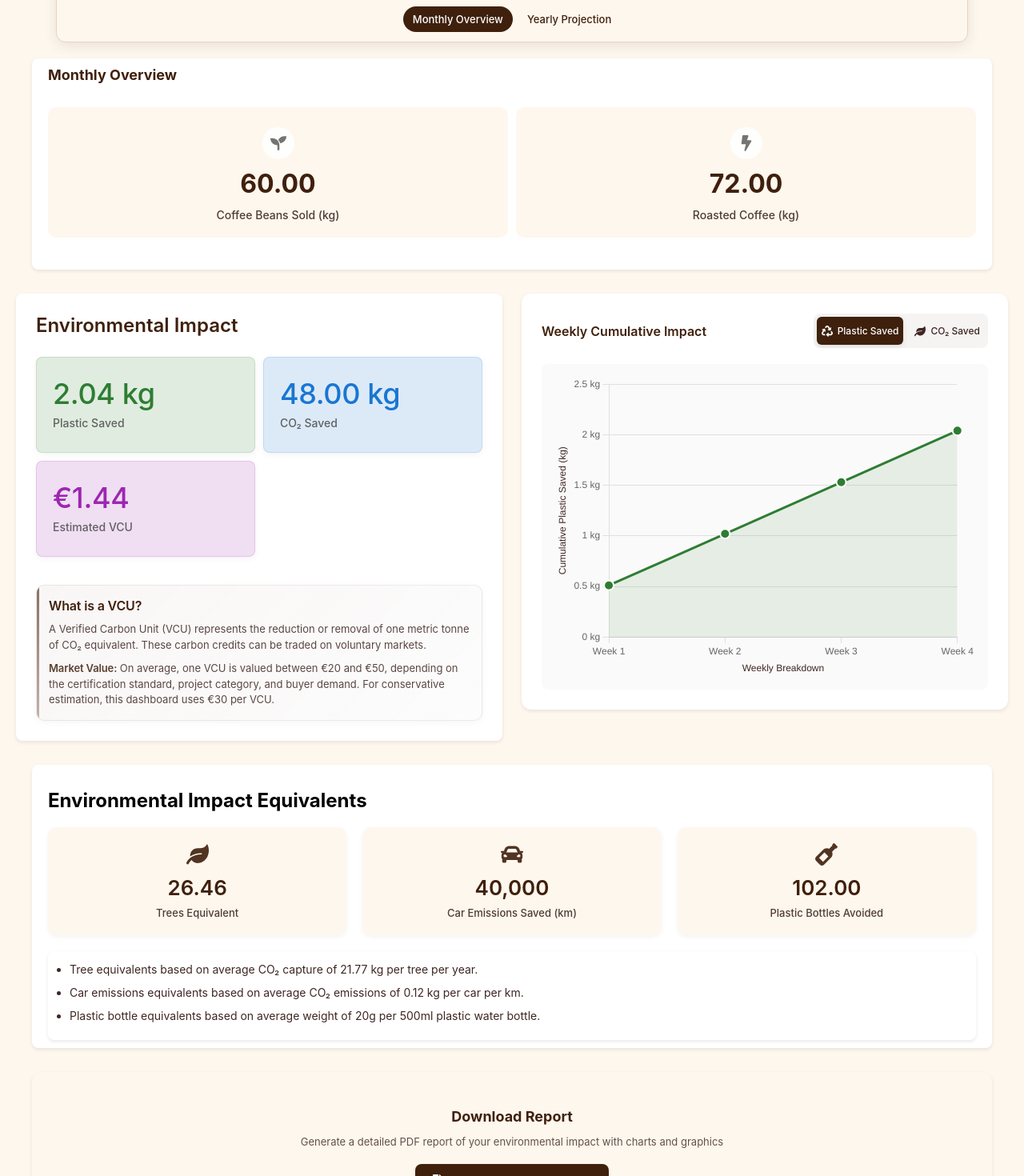
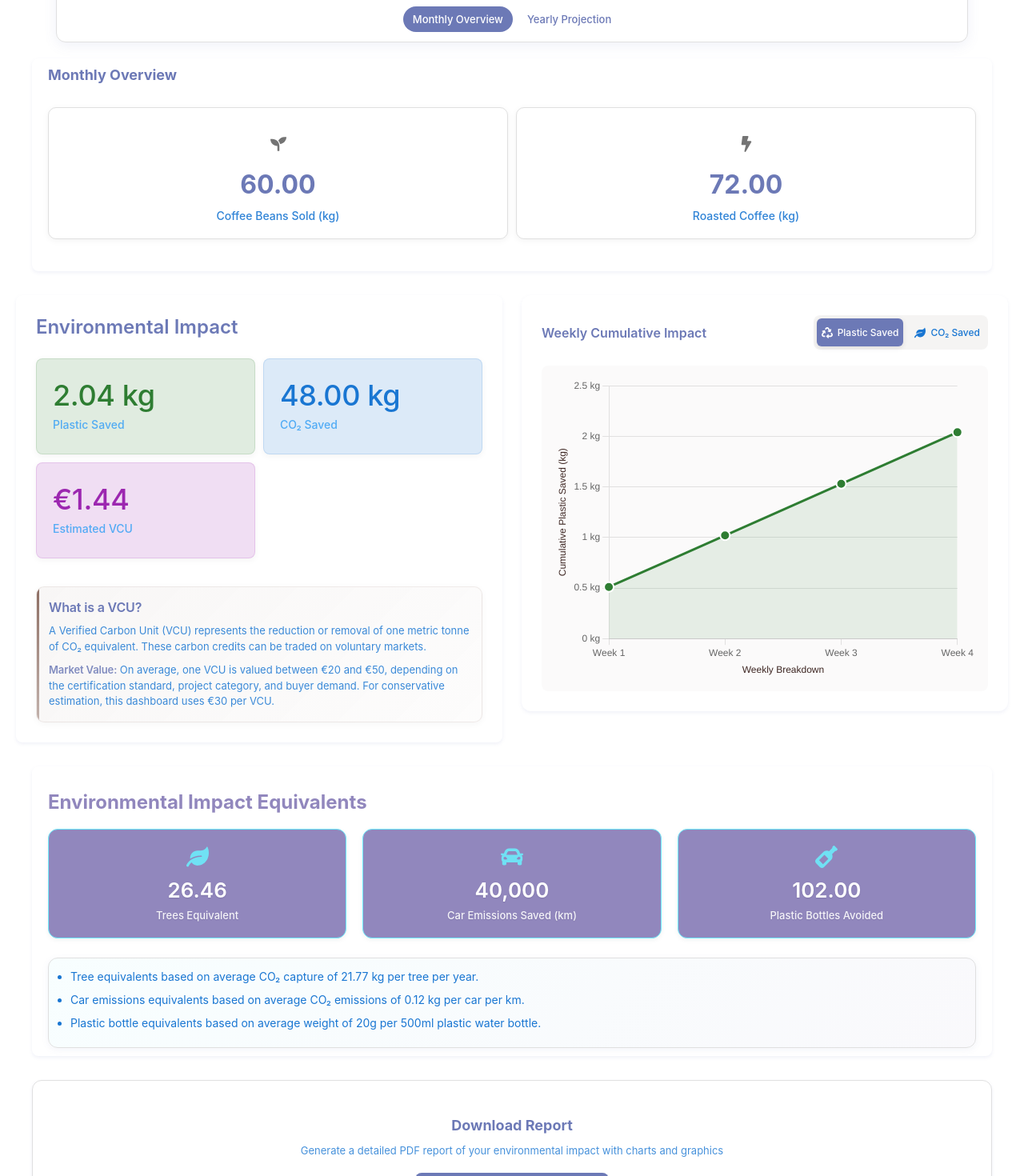
Before and after one commit to nicolasnardi404/simulator-olor, a React (Create React App) app: page / in a window 1280 px wide. Shown: the part 420-1890 px from the top of the page at 80% size. Built offline with nearby package versions, Linux system fonts and the light colour scheme; what @react-pdf/renderer would draw is missing.

Commit message:
change colors

```diff
--- a/src/styles/SustainabilityDashboard.css
+++ b/src/styles/SustainabilityDashboard.css
@@ -1,14 +1,15 @@
 :root {
-  /* Café Mundi Colors */
-  --primary-color: #3f200c;      /* Dark Brown */
-  --primary-hover: #5D4037;      /* Medium Brown */
-  --accent-color: #FEF7EE;       /* Cream */
-  --text-color: #3E2723;         /* Dark Brown */
-  --border-color: #BCAAA4;       /* Light Brown */
-  --background-light: #FEF7EE;   /* Cream */
-  --shadow-color: rgba(62, 39, 35, 0.1); /* Dark Brown with opacity */
-  --chart-green: #2E7D32;        /* Green for positive impact */
-  --chart-blue: #1976D2;         /* Blue for data visualization */
+  /* Improved Color Scheme */
+  --primary-color: #6c79b6;      /* Purple - Header/Footer */
+  --primary-hover: #6debfb;      /* Light Blue - Accent/hover */
+  --accent-color: #9187bd;       /* Light Purple - Cards/panels */
+  --text-color: #1976D2;         /* Light Blue for better readability */
+  --text-light: #42A5F5;         /* Lighter blue for secondary text */
+  --border-color: #E0E0E0;       /* Light gray for borders */
+  --background-light: #FFFFFF;   /* White background */
+  --shadow-color: rgba(108, 121, 182, 0.1); /* Purple with opacity */
+  --chart-green: #2E7D32;        /* Green for positive impact (keeping) */
+  --chart-blue: #1976D2;         /* Blue for data visualization (keeping) */
 }
 
 .dashboard {
@@ -25,7 +26,7 @@
 /* Header Styles */
 .dashboard-header {
   background-color: var(--primary-color);
-  color: var(--accent-color);
+  color: white;
   padding: 40px 0;
   margin-bottom: 30px;
   width: 100%;
@@ -44,6 +45,10 @@
   padding: 10px 20px;
 }
 
+.impact-equivalents h2{
+  color:var(--accent-color);
+}
+
 .header-content {
   text-align: center;
   margin-bottom: 0;
@@ -80,7 +85,7 @@
 .nav-link {
   background: none;
   border: none;
-  color: var(--accent-color);
+  color: white;
   text-decoration: none;
   padding: 10px 20px;
   border-radius: 8px;
@@ -156,7 +161,8 @@ section {
 }
 
 .metric-card {
-  background: var(--accent-color);
+  background: white;
+  border: 1px solid var(--border-color);
   padding: 20px;
   border-radius: 10px;
   display: flex;
@@ -164,6 +170,7 @@ section {
   transition: all 0.3s ease;
   position: relative;
   overflow: hidden;
+  box-shadow: 0 2px 8px rgba(0, 0, 0, 0.05);
 }
 
 .metric-card:hover {
@@ -293,12 +300,12 @@ section {
 
 .impact-card .label {
   font-size: 14px;
-  color: #4A4A4A;
+  color: var(--text-light);
   margin: 0;
   font-weight: 500;
   display: flex;
   align-items: center;
-  opacity: 0.85;
+  opacity: 0.9;
 }
 
 .impact-card.green .value { color: #2E7D32; }
@@ -385,11 +392,11 @@ section {
 }
 
 .calculator-panel {
-  background: #FEF7EE;
-  border: 1px solid #E8D5B7;
+  background: white;
+  border: 1px solid var(--border-color);
   border-radius: 12px;
   padding: 25px;
-  box-shadow: 0 4px 16px rgba(62, 39, 35, 0.1);
+  box-shadow: 0 4px 16px rgba(108, 121, 182, 0.1);
 }
 
 .calculator-header {
@@ -523,7 +530,7 @@ section {
 }
 
 .input-group label {
-  color: var(--primary-color);
+  color: var(--text-color);
   font-weight: 600;
   margin-bottom: 6px;
   font-size: 13px;
@@ -725,46 +732,61 @@ section {
 }
 
 .equivalent-card {
-  background: var(--accent-color);
+  background: var(--primary-hover);
+  border: 1px solid var(--primary-hover);
   padding: 20px;
-  border-radius: 10px;
+  border-radius: 12px;
   text-align: center;
   transition: all 0.3s ease;
+  box-shadow: 0 4px 12px rgba(108, 121, 182, 0.15);
+  position: relative;
+  overflow: hidden;
 }
 
 .equivalent-card:hover {
-  transform: translateY(-2px);
-  box-shadow: 0 4px 8px var(--shadow-color);
+  transform: translateY(-4px);
+  box-shadow: 0 8px 20px rgba(108, 121, 182, 0.25);
+  background: var(--primary-hover);
+}
+
+.equivalent-card:hover .emoji{
+  color:var(--accent-color);
 }
 
 .equivalent-card .emoji {
-  font-size: 32px;
-  margin-bottom: 10px;
-  color: var(--primary-color);
+  font-size: 36px;
+  margin-bottom: 12px;
+  color: white;
   display: flex;
   justify-content: center;
   align-items: center;
+  text-shadow: 0 2px 4px rgba(0, 0, 0, 0.1);
 }
 
 .equivalent-card .value {
-  font-size: 24px;
+  font-size: 28px;
   font-weight: bold;
-  color: var(--primary-color);
-  margin-bottom: 10px;
+  color: white;
+  margin-bottom: 12px;
+  text-shadow: 0 1px 2px rgba(0, 0, 0, 0.1);
 }
 
 .equivalent-card h4 {
   margin: 0;
   font-size: 14px;
-  color: var(--text-color);
+  color: white;
+  font-weight: 500;
+  opacity: 0.9;
+  text-shadow: 0 1px 2px rgba(0, 0, 0, 0.1);
 }
 
 .equivalents-notes {
-  background: white;
-  padding: 20px;
-  border-radius: 8px;
-  margin-top: 20px;
-  box-shadow: 0 2px 4px var(--shadow-color);
+  background: linear-gradient(135deg, rgba(109, 235, 251, 0.05), rgba(145, 135, 189, 0.05));
+  border: 1px solid var(--border-color);
+  padding: 24px;
+  border-radius: 12px;
+  margin-top: 24px;
+  box-shadow: 0 2px 8px rgba(108, 121, 182, 0.08);
 }
 
 .equivalents-notes ul {
@@ -783,7 +805,8 @@ section {
 .download-report {
   margin-top: 30px;
   padding: 30px;
-  background: var(--accent-color);
+  background: white;
+  border: 1px solid var(--border-color);
   border-radius: 12px;
   box-shadow: 0 2px 4px var(--shadow-color);
 }
@@ -811,7 +834,7 @@ section {
   gap: 10px;
   padding: 15px 30px;
   background: var(--primary-color);
-  color: var(--accent-color);
+  color: white;
   border: none;
   border-radius: 8px;
   font-size: 16px;
@@ -819,6 +842,10 @@ section {
   cursor: pointer;
   transition: all 0.3s ease;
   box-shadow: 0 2px 4px var(--shadow-color);
+}
+
+.download-button:hover {
+  color:var(--accent-color);
 }
 
 .download-button:hover:not(:disabled) {
@@ -1486,7 +1513,7 @@ section {
 
 .impact-card .label {
   font-size: 14px;
-  color: #4A4A4A;
+  color: var(--text-light);
   margin: 0;
   height: 20px;
   display: flex;
@@ -1591,7 +1618,7 @@ section {
   .equivalent-card .emoji {
     font-size: 28px;
     margin-bottom: 12px;
-    color: var(--primary-color);
+    color: var(--primary-hover);
     opacity: 0.9;
   }
 
@@ -1599,13 +1626,13 @@ section {
     font-size: 26px;
     margin-bottom: 8px;
     font-weight: 600;
-    color: var(--primary-color);
+    color: white;
   }
 
   .equivalent-card h4 {
     font-size: 13px;
     font-weight: 500;
-    color: var(--text-color);
+    color: white;
     opacity: 0.9;
   }
 
@@ -1834,8 +1861,8 @@ section {
 
 /* Footer */
 .dashboard-footer {
-  background: var(--primary-color);
-  color: var(--accent-color);
+  background-color: var(--primary-color);
+  color: white;
   margin-top: 50px;
   padding: 40px 0 20px;
   width: 100%;
@@ -1852,14 +1879,14 @@ section {
 }
 
 .footer-section h4 {
-  color: var(--accent-color);
+  color: white;
   font-size: 18px;
   margin-bottom: 15px;
   font-weight: 600;
 }
 
 .footer-section p {
-  color: var(--accent-color);
+  color: white;
   font-size: 14px;
   margin-bottom: 8px;
   opacity: 0.9;
@@ -1894,7 +1921,7 @@ section {
 }
 
 .social-links a {
-  color: var(--accent-color);
+  color: white;
   text-decoration: none;
   font-size: 14px;
   opacity: 0.9;
@@ -1912,7 +1939,7 @@ section {
 }
 
 .footer-bottom p {
-  color: var(--accent-color);
+  color:white;
   font-size: 12px;
   margin: 0;
   opacity: 0.7;
```
